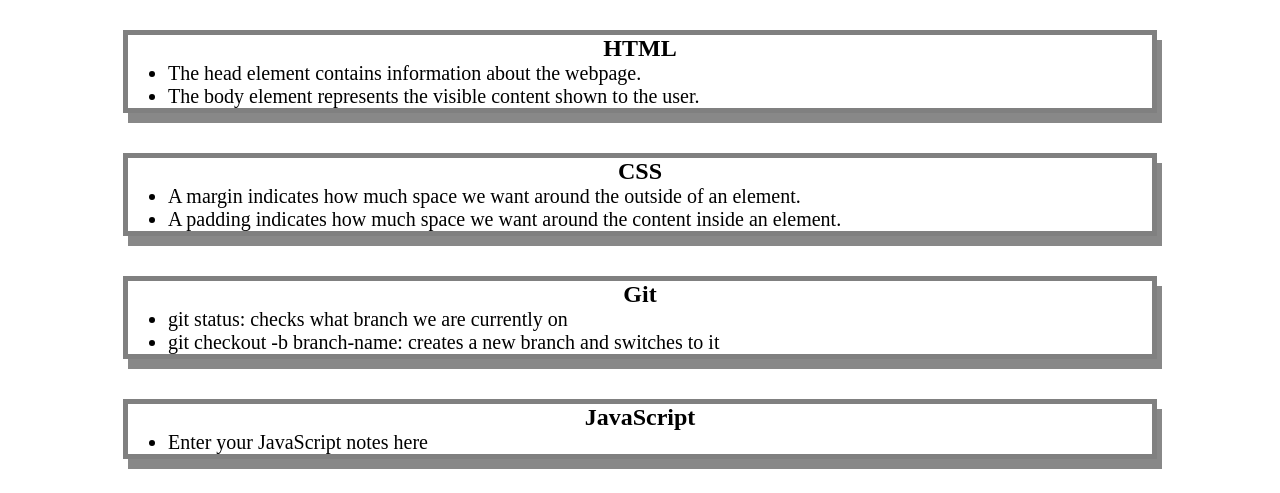
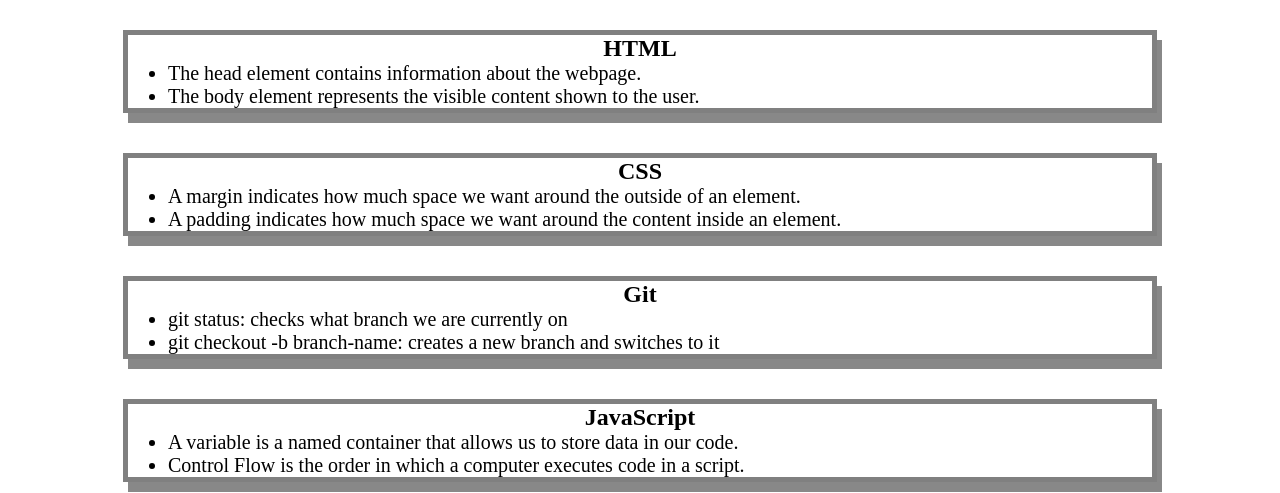
Before and after one commit to collin-mccarter/prework, a plain HTML site: page index.html in a window 1280 px wide. Shown: the part 130-623 px from the top of the page. Drawn offline with Linux system fonts and the light colour scheme.

Commit message:
Update index.html

```diff
--- a/index.html
+++ b/index.html
@@ -45,7 +45,8 @@
       <section class="card" id="javascript-section">
         <h2>JavaScript</h2>
         <ul>
-          <li>Enter your JavaScript notes here</li>
+          <li>A variable is a named container that allows us to store data in our code.</li>
+          <li>Control Flow is the order in which a computer executes code in a script.</li>
         </ul>
       </section>
     </main>
```
